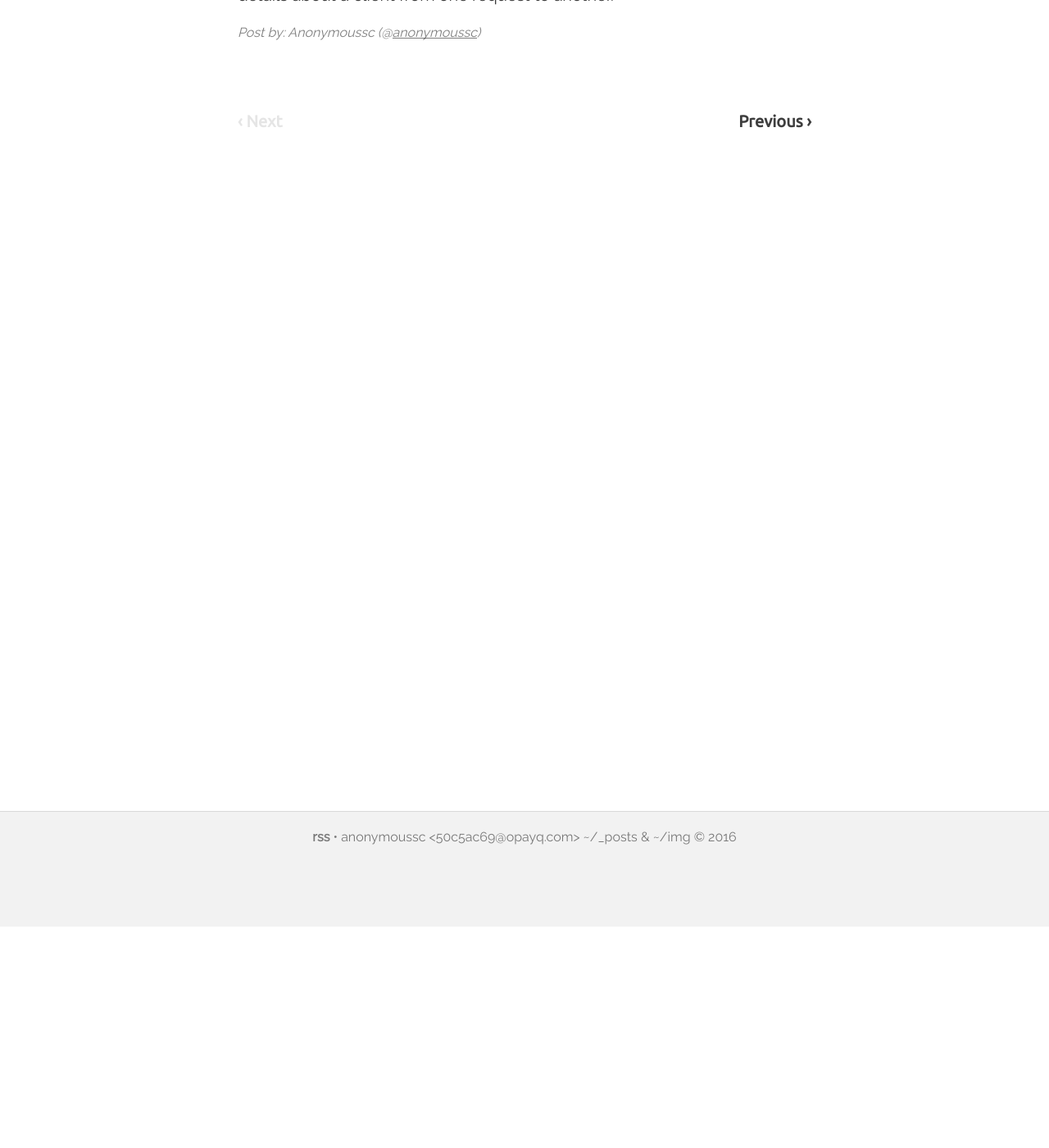
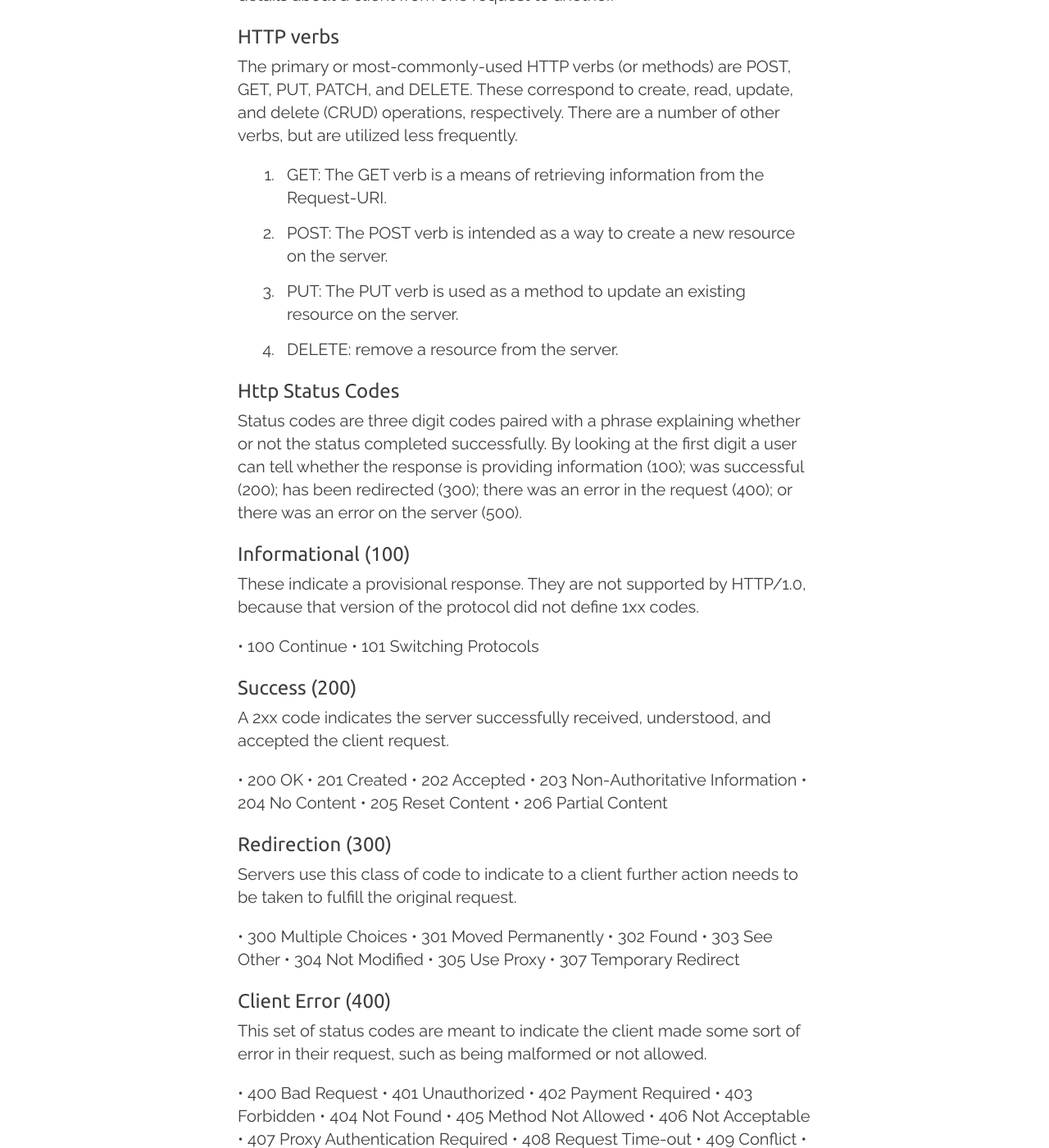
Before and after one commit to anonymoussc/anonymoussc.github.io, a Jekyll site: the page built from _posts/2016-03-22-stateless-nature-of-http.markdown, in a window 1280 px wide and 1400 px high, scrolled down 270 px. Shown: the whole window at 82% size. Built offline with Jekyll 4.4.1, drawn with Linux system fonts in a browser that asks for light colours; nearby versions of some CDN libraries; comment, search, counter and statistics services are not loaded; some of the changed text lies outside the part shown.

Commit message:
Modified 2016-03-22-stateless-nature-of-http

```diff
--- a/_posts/2016-03-22-stateless-nature-of-http.markdown
+++ b/_posts/2016-03-22-stateless-nature-of-http.markdown
@@ -5,3 +5,85 @@ summary: HTTP is stateless, which means every single request is independent from
 ---
 
 HTTP is stateless, which means every single request is independent from any other requests. By state it's mean an application remembers some details about a client from one request to another.
+
+### HTTP verbs
+
+The primary or most-commonly-used HTTP verbs (or methods) are POST, GET, PUT, PATCH, and DELETE. These correspond to create, read, update, and delete (CRUD) operations, respectively. There are a number of other verbs, but are utilized less frequently.
+
+1. GET: The GET verb is a means of retrieving information from the Request-URI.
+2. POST: The POST verb is intended as a way to create a new resource on the server.
+3. PUT: The PUT verb is used as a method to update an existing resource on the server.
+4. DELETE: remove a resource from the server.
+
+### Http Status Codes
+
+Status codes are three digit codes paired with a phrase explaining whether or not the status completed successfully. By looking at the first digit a user can tell whether the response is providing information (100); was successful (200); has been redirected (300); there was an error in the request (400); or there was an error on the server (500).
+
+#### Informational (100)
+These indicate a provisional response. They are not supported by HTTP/1.0, because that version of the protocol did not define 1xx codes.
+
+•	 100 Continue
+•	 101 Switching Protocols
+
+#### Success (200)
+A 2xx code indicates the server successfully received, understood, and accepted the client request.
+
+•	 200 OK
+•	 201 Created
+•	 202 Accepted
+•	 203 Non-Authoritative Information
+•	 204 No Content
+•	 205 Reset Content
+•	 206 Partial Content
+
+#### Redirection (300)
+Servers use this class of code to indicate to a client further action needs to be taken to fulfill the original request.
+
+•	 300 Multiple Choices
+•	 301 Moved Permanently
+•	 302 Found
+•	 303 See Other
+•	 304 Not Modified
+•	 305 Use Proxy
+•	 307 Temporary Redirect
+
+#### Client Error (400)
+This set of status codes are meant to indicate the client made some sort of error in their request, such as being malformed or not allowed.
+
+•	 400 Bad Request
+•	 401 Unauthorized
+•	 402 Payment Required
+•	 403 Forbidden
+•	 404 Not Found
+•	 405 Method Not Allowed
+•	 406 Not Acceptable
+•	 407 Proxy Authentication Required
+•	 408 Request Time-out
+•	 409 Conflict
+•	 410 Gone
+•	 411 Length Required
+•	 412 Precondition Failed
+•	 413 Request Entity Too Large
+•	 414 Request-URI Too Large
+•	 415 Unsupported Media Type
+•	 416 Requested Range Not Satisfiable
+•	 417 Expectation Failed
+
+#### Server Error (500)
+A complement to 400 level errors, this status code indicates the server encountered some unexpected condition and could not fulfill the client’s request.
+•	 500 Internal Server Error
+•	 501 Not Implemented
+•	 502 Bad Gateway
+•	 503 Service Unavailable
+•	 504 Gateway Time-out
+•	 505 HTTP Version not supported
+
+
+Reference :
+1. [Using HTTP Methods for RESTful Services](http://www.restapitutorial.com/lessons/httpmethods.html)
+2. Frost, Matthew. Integrating Web Services with OAuth and PHP. Alexandria: musketeers.me, LLC. 2016.
+
+
+---
+> The keystone of the Fascist doctrine is its conception of the State, of its essence, its functions, and its aims. For Fascism the State is absolute, individuals and groups relative.
+> <small>- [Benito Mussolini](http://www.brainyquote.com/quotes/quotes/b/benitomuss408638.html)</small>
```
